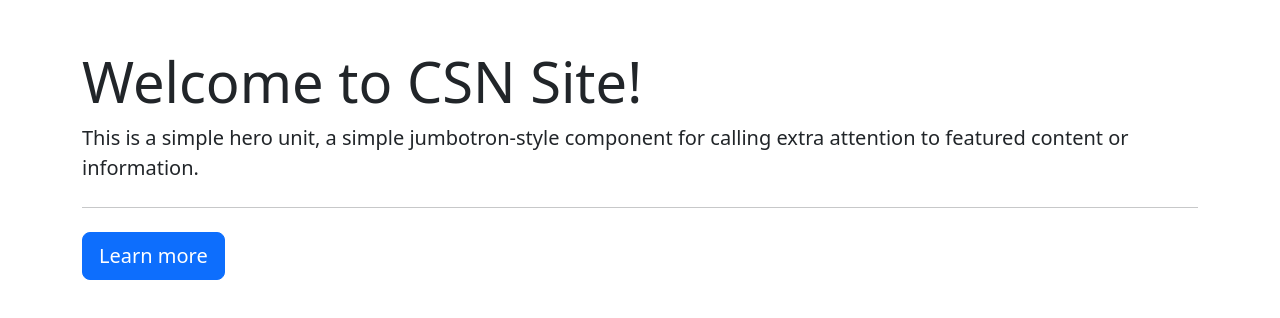
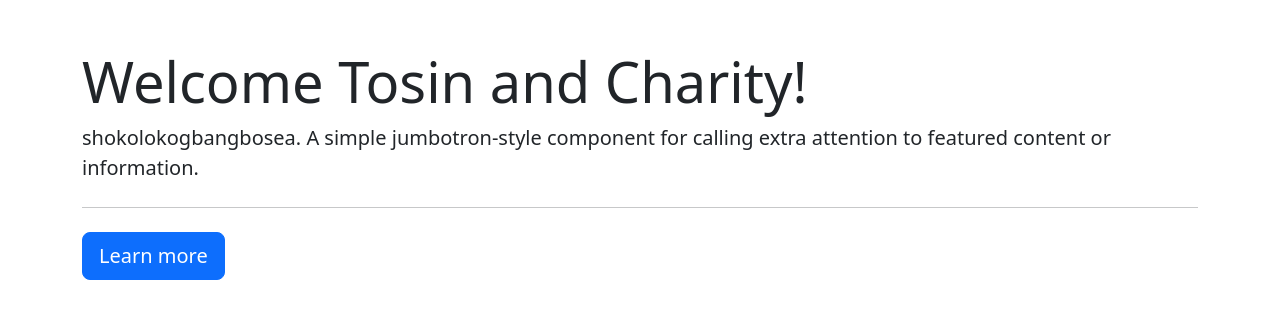
Before and after one commit to okon-emma/csn-demo-site, a plain HTML site: page index.html in a window 1280 px wide. Drawn offline with nearby package versions, Linux system fonts and the light colour scheme.

Commit message:
shokolokogbangbose

```diff
--- a/index.html
+++ b/index.html
@@ -11,8 +11,8 @@
     <div class="container">
         <div class="jumbotron">
             <br><br>
-            <h1 class="display-4">Welcome to CSN Site!</h1>
-            <p class="lead">This is a simple hero unit, a simple jumbotron-style component for calling extra attention
+            <h1 class="display-4">Welcome Tosin and Charity!</h1>
+            <p class="lead">shokolokogbangbosea. A simple jumbotron-style component for calling extra attention
                 to
                 featured content or information.</p>
             <hr class="my-4">
```
